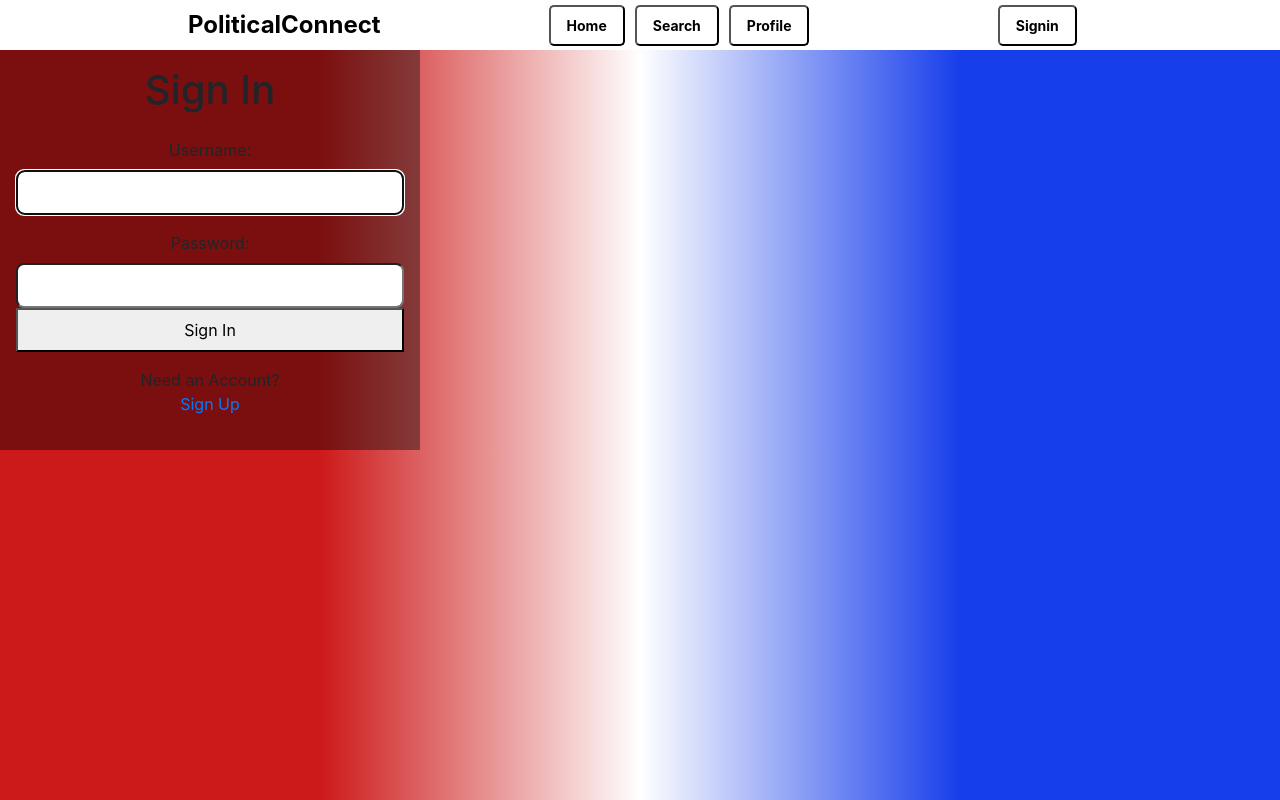
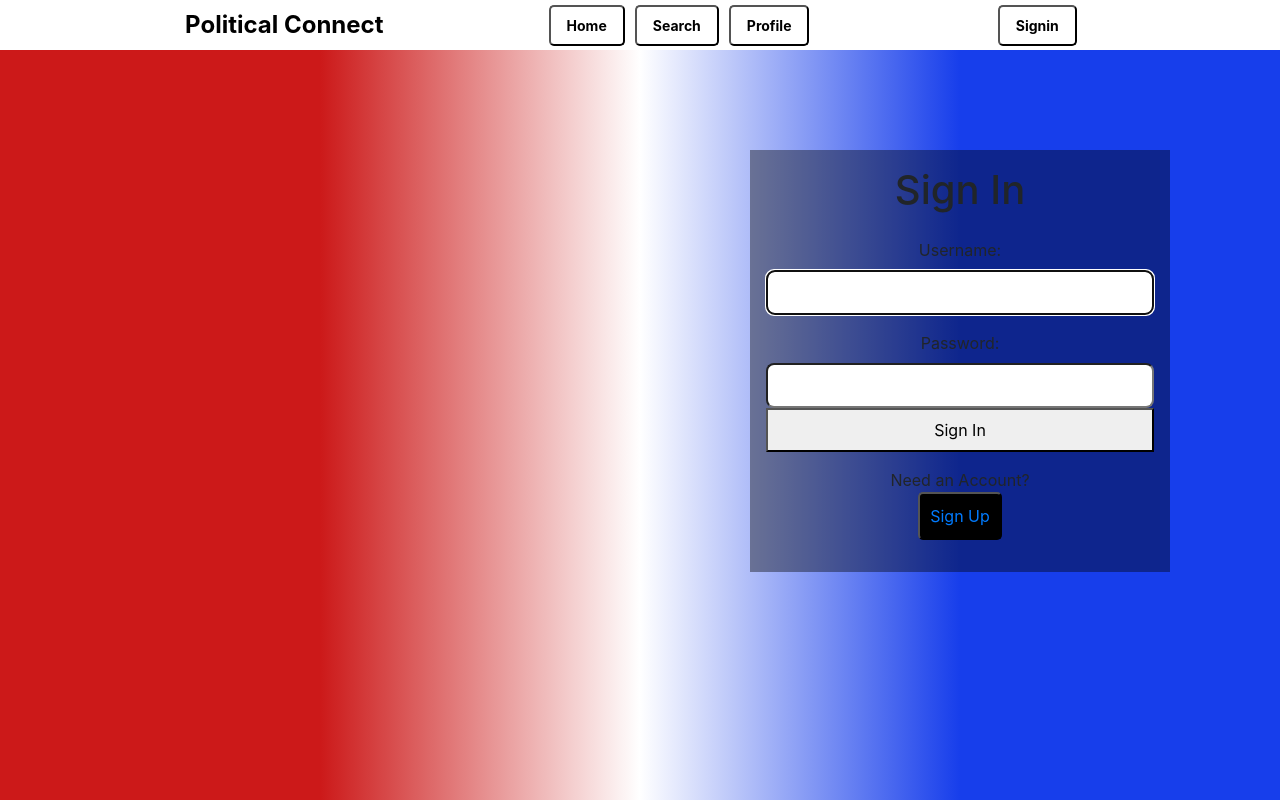
Before and after one commit to c529j466/Final-Project-Political-Social-Media, a React (Create React App) app in the folder client/: page /signin in a window 1280 px wide. Built offline with nearby package versions, Linux system fonts and the light colour scheme.

Commit message:
repositioned signin/login

```diff
--- a/client/src/components/navbar/Navbar.js
+++ b/client/src/components/navbar/Navbar.js
@@ -8,7 +8,7 @@ function Navbar() {
     <div className="topbarContainer">
       <div className="topbarLeft">
         <Link to="/" style={{ textDecoration: "none" }}>
-          <span className="logo">PoliticalConnect</span>
+          <span className="logo">Political Connect</span>
         </Link>
       </div>
       <div className="topbarRight">
--- a/client/src/pages/Login/login.js
+++ b/client/src/pages/Login/login.js
@@ -67,7 +67,7 @@ const Login = () => {
           </p>
         </section>
       ) : (
-        <section>
+        <section className='reg-form'>
           <p ref={errRef} className={errMsg ? "errmsg" : "offscreen"} aria-live="assertive">{errMsg}</p>
           <h1>Sign In</h1>
           <form onSubmit={handleSubmit}>
@@ -94,10 +94,10 @@ const Login = () => {
           </form>
           <p>
             Need an Account?<br />
-            <span className="line">
+            <button className="line">
 
               <a href="/Register">Sign Up</a>
-            </span>
+            </button>
           </p>
         </section>
       )}
--- a/client/src/pages/Register/Register.js
+++ b/client/src/pages/Register/Register.js
@@ -1,6 +1,7 @@
 import { useRef, useState, useEffect } from "react";
 import { faCheck, faTimes, faInfoCircle } from "@fortawesome/free-solid-svg-icons";
 import { FontAwesomeIcon } from "@fortawesome/react-fontawesome";
+import "./signin.css"
 import axios from '../../Api/axios';
 
 const USER_REGEX = /^[A-z][A-z0-9-_]{3,23}$/;
@@ -90,7 +91,7 @@ const Register = () => {
           </p>
         </section>
       ) : (
-        <section>
+        <section className="reg-form">
           <p ref={errRef} className={errMsg ? "errmsg" : "offscreen"} aria-live="assertive">{errMsg}</p>
           <h1>Register</h1>
           <form onSubmit={handleSubmit}>
@@ -165,14 +166,12 @@ const Register = () => {
               Must match the first password input field.
             </p>
 
-            <button disabled={!validName || !validPwd || !validMatch ? true : false}>Sign Up</button>
+            <button className="signup-btn" disabled={!validName || !validPwd || !validMatch ? true : false}>Sign Up</button>
           </form>
-          <p>
-            Already registered?<br />
-            <span className="line">
-
+          <p> Already registered?<br />
+            <button className="line">
               <a href="/signin">Sign In</a>
-            </span>
+            </button>
           </p>
         </section>
       )}
--- a/client/src/pages/Register/signin.css
+++ b/client/src/pages/Register/signin.css
@@ -0,0 +1,16 @@
+.line {
+    background-color: black;
+    border-radius: 5px;
+    padding: 10px;
+}
+
+.signup-btn {
+    padding: 10px;
+}
+
+.reg-form {
+    display: flex;
+    justify-content: center;
+    margin-left: 750px;
+    margin-top: 100px;
+}
--- a/client/src/pages/SearchPage/search.css
+++ b/client/src/pages/SearchPage/search.css
@@ -1,12 +1,8 @@
-body {
-    background: linear-gradient(90deg, rgba(204,25,25,1) 25%, rgba(255,255,255,1) 50%, rgba(23,62,235,1) 75%);
-    /* background: url(../../cool-background.png); */
-    margin: 0;
+.container {
+    display: flex;
+    justify-content: center;
+    margin-top: 100px;
+
+
 }
-
-.contain {
-    margin-top: 10rem;
-    background-color: navajowhite
-}
-
 @import url("https://fonts.googleapis.com/css?family=Lato:400,400i,700");
--- a/client/src/pages/SearchPage/searchPage.js
+++ b/client/src/pages/SearchPage/searchPage.js
@@ -2,18 +2,20 @@
 import React from "react";
 import './search.css'
 // import Button from 'react-bootstrap/Button';
-// import Card from 'react-bootstrap/Card';
+import Card from 'react-bootstrap/Card';
 
 function Search() {
     return (
-
-
-        <div className="contain">
-            <h1>SEARCH FOR LOCAL POLITICANS NEAR YOU</h1>
-            <form role="search">
-                <input className="form-control me-2" type="search" placeholder="SEARCH BY CITY STATE OR DISTRICT" aria-label="Search"></input>
-                <button className="btn btn-outline-dark" type="submit">Search</button>
-            </form>
+        <div className="container">
+           <Card className='card-body'>
+                <Card.Body>
+                    <Card.Title><h3>Search for local politicians by entering a city, state, or district.</h3></Card.Title>
+                    <form class="d-flex" role="search">
+                        <input class="form-control me-2" type="search" placeholder="City, State, or District" aria-label="Search"></input>
+                        <button class="btn btn-outline-dark" type="submit">Search</button>
+                    </form>
+                </Card.Body>
+            </Card>
         </div>
     )
 };
--- a/client/src/pages/home/Home.js
+++ b/client/src/pages/home/Home.js
@@ -9,13 +9,17 @@ function Home() {
     <div className='home-card'>
       <Card className='card-body'>
       <Card.Body>
-          <Card.Title>Welcome!</Card.Title>
+        <Card.Title>Welcome to Political Connect!</Card.Title>
         <Card.Text>
-            Political connect is a website used to help people connect better with their local polotics and poloticians.
+          Political Connect is a website used to help people connect with their local politics and politicians.
+        </Card.Text>
+        <Card.Text>
+          As a Candidate you can create a public profile and create posts about your campaign and events, to inform your local voters.
         </Card.Text>
       </Card.Body>
       <Card.Body>
-          <Link to="/Register" className='card-button'><button>Create an Account HERE</button></Link>
+        <Card.Text>If you are a candidite on your local ballot, click the button below to create an account.</Card.Text>
+      <Link to = "/Register" className='card-button'><button>Create an Account</button></Link>
       </Card.Body>
       </Card>
     </div>
--- a/client/src/pages/politicianProfile/poli.css
+++ b/client/src/pages/politicianProfile/poli.css
@@ -1,7 +1,12 @@
 body {
     background: linear-gradient(90deg, rgba(204, 25, 25, 1) 25%, rgba(255, 255, 255, 1) 50%, rgba(23, 62, 235, 1) 75%);
     /* background: url(../../cool-background.png); */
-    margin: 0;
+    /* margin: 0; */
+}
+
+.img-fluid {
+    padding: 5px;
+    margin-top: 30px;
 }
 
 @import url("https://fonts.googleapis.com/css?family=Lato:400,400i,700");
@@ -12,6 +17,10 @@ body {
     justify-content: center;
     align-items: center;
     grid-auto-columns: auto;
+    margin-bottom: 100px;
+}
+.feed {
+    margin-bottom: 50px;
 }
 
 .candidate {
--- a/client/src/pages/politicianProfile/politican.js
+++ b/client/src/pages/politicianProfile/politican.js
@@ -28,7 +28,7 @@ function Politician() {
                                     Laboriosam!</p>
                             </div>
                         </div>
-                        <div className=" col-md-12 mb-12">
+                        <div className=" feed col-md-12 mb-12">
                             <div className="card shadow-md">
                                 {/* <div style="height: 26px"></div> */}
                                 <div className="card shadow-md">
```
Also changed, not shown: client/src/pages/Login/candidate-signup.css (deleted), client/src/pages/Login/login.css (added). Lines whose indentation alone changed are shown as unchanged.
